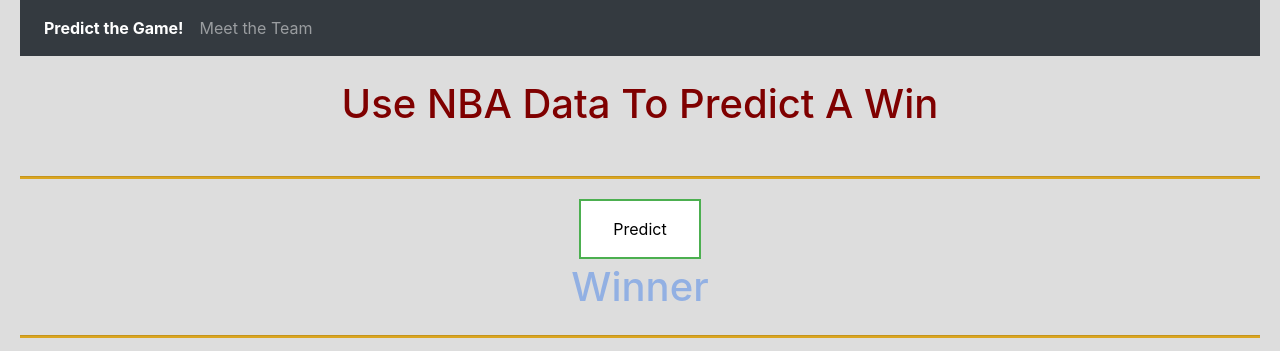
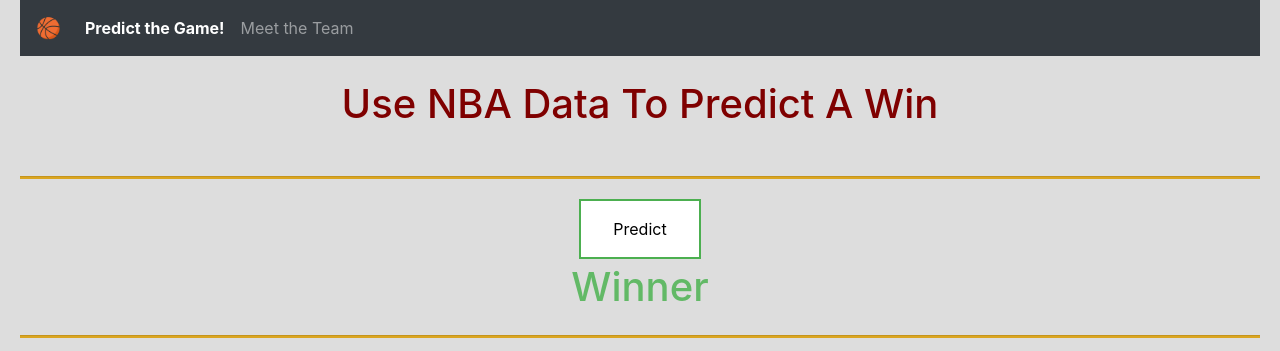
Before and after one commit to arerickson28/Machine-Learning-NBA, a Flask app: page / in a window 1280 px wide. Shown: the top 351 px of the page. Run offline with Flask 2, Linux system fonts and the light colour scheme; some libraries are stand-ins or nearby versions.

Commit message:
Web decoration

```diff
--- a/static/css/styles.css
+++ b/static/css/styles.css
@@ -68,7 +68,7 @@ tr:nth-child(odd) {
     }
 
     .winner {
-        color: #92b0e3  ;
+        color: #62b966  ;
     }
 
     hr {
--- a/templates/index.html
+++ b/templates/index.html
@@ -29,8 +29,12 @@
 <body>
     <!-- Adding navbar to team page -->
     <nav class="navbar navbar-expand-lg navbar-dark bg-dark">
-        <div class="collapse navbar-collapse" id="navbarNavDropdown">
-          <ul class="navbar-nav">
+        <a class="navbar-brand" href="/">🏀</a>
+        <button class="navbar-toggler" type="button" data-toggle="collapse" data-target="#navbarText" aria-controls="navbarText" aria-expanded="false" aria-label="Toggle navigation">
+          <span class="navbar-toggler-icon"></span>
+        </button>
+        <div class="collapse navbar-collapse" id="navbarText">
+          <ul class="navbar-nav mr-auto">
             <li class="nav-item active">
               <a class="nav-link" href="/"><strong>Predict the Game!</strong> <span class="sr-only">(current)</span></a>
             </li>
```
Also changed, not shown: templates/team.html (+7 -3 lines).
